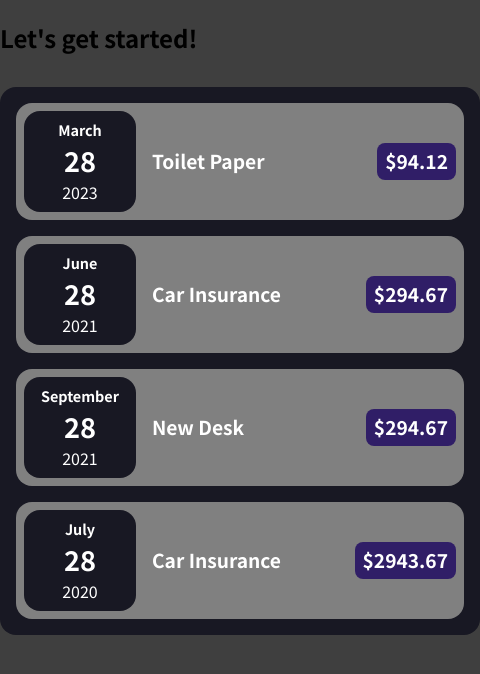
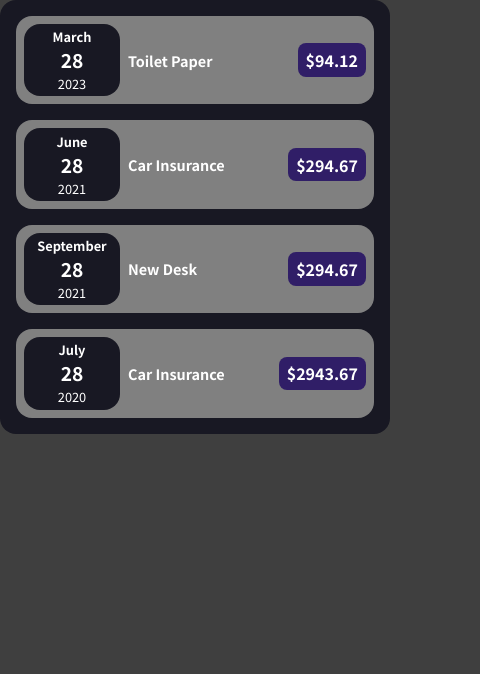
Before and after one commit to AfrokingJasper/React-Expense-tracker, a React (Create React App) app: page / in a window 390 px wide. Shown: the top 674 px of the page, 480 px wide, since content can reach past the window. Built offline with nearby package versions, Linux system fonts and the light colour scheme.

Commit message:
origin main

```diff
--- a/src/App.js
+++ b/src/App.js
@@ -4,7 +4,6 @@ import Card from "./Components/UI/Card";
 function App() {
   return (
     <div>
-      <h2>Let's get started!</h2>
       <Card />
     </div>
   );
--- a/src/Components/Expense/ExpenseDate.css
+++ b/src/Components/Expense/ExpenseDate.css
@@ -3,14 +3,14 @@
   flex-direction: column;
   align-items: center;
   background-color: #181823;
-  padding: 1rem 1.5rem;
+  padding: 0.5rem 1.2rem;
   border-radius: 1rem;
-  width: 7rem;
+  width: 6rem;
 }
 
 .expense__month {
   font-weight: bold;
-  font-size: 0.9rem;
+  font-size: 0.8rem;
 }
 
 .expense__day {
@@ -18,8 +18,17 @@
   font-size: 1.7rem;
 }
 
+.expense__year {
+  font-size: 0.8rem;
+}
+
 @media screen and (max-width: 600px) {
   .date__container {
-    padding: 0.5rem 1rem;
+    padding: 0.2rem 0.2rem;
+    width: 6rem;
+  }
+
+  .expense__day {
+    font-size: 1.2rem;
   }
 }
--- a/src/Components/Expense/ExpenseItem.css
+++ b/src/Components/Expense/ExpenseItem.css
@@ -1,5 +1,5 @@
 .expense__items-container {
-  width: 100%;
+  /* width: 100%; */
   display: flex;
   flex-direction: column;
   gap: 1rem;
@@ -39,5 +39,14 @@
 @media screen and (max-width: 600px) {
   .expense__price {
     padding: 0.3rem 0.5rem;
+    font-size: 1rem;
+  }
+
+  .item__title {
+    font-size: 0.9rem;
+  }
+
+  .expense__item-left {
+    gap: 0.5rem;
   }
 }
--- a/src/Components/UI/Card.css
+++ b/src/Components/UI/Card.css
@@ -9,7 +9,8 @@
 
 @media screen and (max-width: 600px) {
   .card {
-    width: 30rem;
+    width: 100%;
+    margin: 0 auto;
     padding: 1rem;
   }
 }
```
